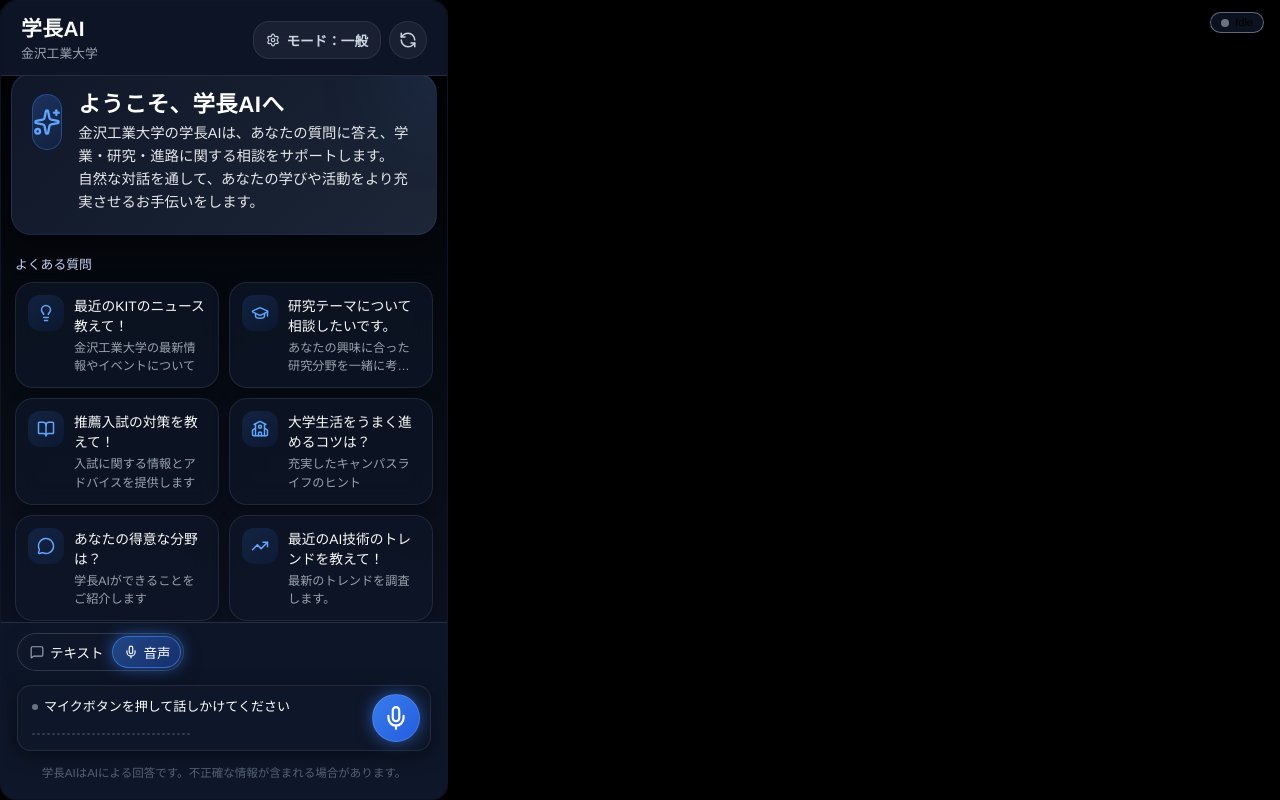
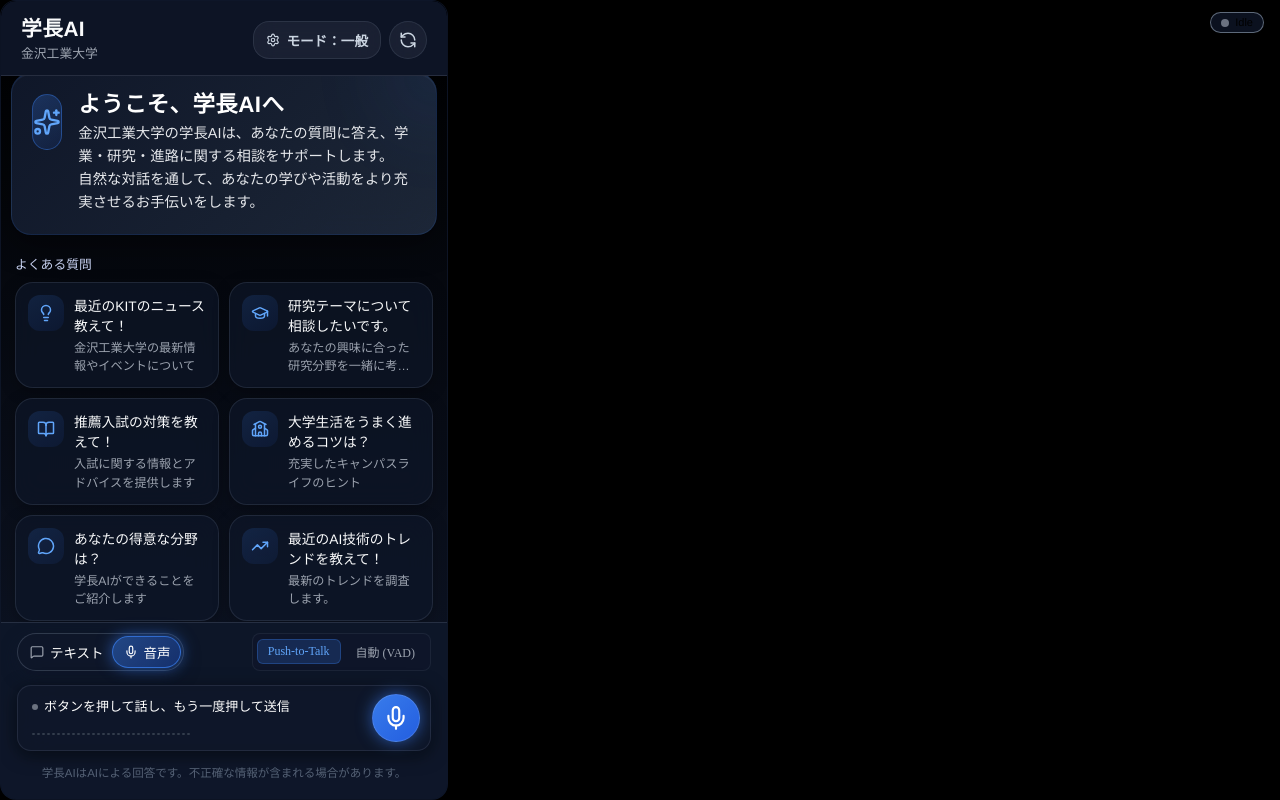
Before and after one commit to Yoshiki0418/gakucho-ai, a Next.js app in the folder frontend/: page / in a window 1280 px wide. Both pictures are taken after a click on the button "音声". Built offline with nearby package versions, Linux system fonts and the light colour scheme.

Commit message:
feat: Implement ChatPanel component with integrated text and voice input capabilities, including mode toggling for voice input.

```diff
--- a/frontend/components/organisms/ChatPanel/index.tsx
+++ b/frontend/components/organisms/ChatPanel/index.tsx
@@ -82,6 +82,7 @@
   const hasMessages = messages.length > 0
   const [internalMode, setInternalMode] = useState<InputMode>('text')
   const inputMode = inputModeProp ?? internalMode
+  const [voiceMode, setVoiceMode] = useState<'ptt' | 'vad'>('ptt')
 
   const handleModeChange = (mode: InputMode) => {
     if (!inputModeProp) {
@@ -261,7 +262,55 @@
       >
         {/* Footerの中身... */}
         <Flex $flex_direction="column" $width="100%" $gap="10px">
-          <ModeToggle mode={inputMode} onChange={handleModeChange} />
+          <div style={{ display: 'flex', justifyContent: 'space-between', alignItems: 'center' }}>
+            <ModeToggle mode={inputMode} onChange={handleModeChange} />
+            {inputMode === 'voice' && (
+              <div
+                style={{
+                  display: 'flex',
+                  alignItems: 'center',
+                  background: 'rgba(15,23,42,0.6)',
+                  borderRadius: 8,
+                  padding: 4,
+                  gap: 4,
+                  border: '1px solid rgba(148,163,184,0.1)',
+                }}
+              >
+                <button
+                  onClick={() => setVoiceMode('ptt')}
+                  style={{
+                    padding: '4px 10px',
+                    borderRadius: 6,
+                    fontSize: '0.75rem',
+                    fontWeight: 500,
+                    cursor: 'pointer',
+                    background: voiceMode === 'ptt' ? 'rgba(59,130,246,0.2)' : 'transparent',
+                    color: voiceMode === 'ptt' ? '#60A5FA' : '#9CA3AF',
+                    border: voiceMode === 'ptt' ? '1px solid rgba(59,130,246,0.3)' : '1px solid transparent',
+                    transition: 'all 0.2s ease',
+                  }}
+                >
+                  Push-to-Talk
+                </button>
+                <button
+                  onClick={() => setVoiceMode('vad')}
+                  style={{
+                    padding: '4px 10px',
+                    borderRadius: 6,
+                    fontSize: '0.75rem',
+                    fontWeight: 500,
+                    cursor: 'pointer',
+                    background: voiceMode === 'vad' ? 'rgba(59,130,246,0.2)' : 'transparent',
+                    color: voiceMode === 'vad' ? '#60A5FA' : '#9CA3AF',
+                    border: voiceMode === 'vad' ? '1px solid rgba(59,130,246,0.3)' : '1px solid transparent',
+                    transition: 'all 0.2s ease',
+                  }}
+                >
+                  自動 (VAD)
+                </button>
+              </div>
+            )}
+          </div>
           {inputMode === 'text' ? (
             <ChatInputArea
               value={inputValue}
@@ -277,6 +326,7 @@
               disabled={disabled}
               isAISpeaking={Boolean(speakingMessageId)}
               onInterrupt={onInterrupt}
+              voiceMode={voiceMode}
               onTranscript={(text) => {
                 onSend(text)
               }}
--- a/frontend/components/organisms/VoiceInputArea/index.tsx
+++ b/frontend/components/organisms/VoiceInputArea/index.tsx
@@ -9,6 +9,7 @@
   disabled?: boolean
   isAISpeaking?: boolean
   onInterrupt?: () => void
+  voiceMode?: 'ptt' | 'vad'
 }
 
 /**
@@ -49,6 +50,7 @@
   disabled = false,
   isAISpeaking = false,
   onInterrupt,
+  voiceMode = 'ptt',
 }) => {
   const [isListening, setIsListening] = useState(false)
   const [audioLevel, setAudioLevel] = useState(0)
@@ -59,11 +61,13 @@
   const analyserRef = useRef<AnalyserNode | null>(null)
   const animationFrameRef = useRef<number | null>(null)
   const skipAutoRestartRef = useRef(false)
+  const accumulatedTextRef = useRef('')
+  const currentTextRef = useRef('')
 
-  const propsRef = useRef({ onTranscript, isAISpeaking, onInterrupt })
+  const propsRef = useRef({ onTranscript, isAISpeaking, onInterrupt, voiceMode })
   useEffect(() => {
-    propsRef.current = { onTranscript, isAISpeaking, onInterrupt }
-  }, [onTranscript, isAISpeaking, onInterrupt])
+    propsRef.current = { onTranscript, isAISpeaking, onInterrupt, voiceMode }
+  }, [onTranscript, isAISpeaking, onInterrupt, voiceMode])
 
   // --- 音声認識の初期化 ---
   useEffect(() => {
@@ -96,9 +100,11 @@
         }
       }
 
+      const { onTranscript, isAISpeaking, onInterrupt, voiceMode: currentMode } = propsRef.current
+
+      if (currentMode === 'vad') {
         setPreviewText(interim || finalText)
 
-      const { onTranscript, isAISpeaking, onInterrupt } = propsRef.current
         if ((interim || finalText) && isAISpeaking && onInterrupt) {
           onInterrupt()
         }
@@ -107,6 +113,19 @@
           skipAutoRestartRef.current = true
           onTranscript(finalText)
           setPreviewText('')
+        }
+      } else {
+        // PTT (manual send) mode
+        if (finalText) {
+          accumulatedTextRef.current += finalText
+        }
+        const fullText = accumulatedTextRef.current + interim
+        setPreviewText(fullText)
+        currentTextRef.current = fullText
+
+        if ((interim || finalText) && isAISpeaking && onInterrupt) {
+          onInterrupt()
+        }
       }
     }
 
@@ -185,8 +204,17 @@
 
   const toggleListening = () => {
     if (isListening) {
+      if (voiceMode === 'ptt' && currentTextRef.current.trim()) {
+        propsRef.current.onTranscript(currentTextRef.current.trim())
+      }
       stopListening()
+      accumulatedTextRef.current = ''
+      currentTextRef.current = ''
+      setPreviewText('')
     } else {
+      accumulatedTextRef.current = ''
+      currentTextRef.current = ''
+      setPreviewText('')
       if (propsRef.current.isAISpeaking && propsRef.current.onInterrupt) {
         propsRef.current.onInterrupt()
       }
@@ -227,6 +255,7 @@
 
   return (
     <div style={{ width: '100%', padding: '4px 0' }}>
+
       <div
         style={{
           display: 'flex',
@@ -287,7 +316,9 @@
                     backgroundColor: '#EF4444',
                   }}
                 />
-                <span style={{ color: '#FFFFFF' }}>録音中...</span>
+                <span style={{ color: '#FFFFFF' }}>
+                  {voiceMode === 'ptt' ? '録音中... (終了して送信)' : '録音中...'}
+                </span>
               </>
             ) : (
               <>
@@ -300,7 +331,7 @@
                   }}
                 />
                 <span style={{ color: '#FFFFFF' }}>
-                  マイクボタンを押して話しかけてください
+                  {voiceMode === 'ptt' ? 'ボタンを押して話し、もう一度押して送信' : 'マイクボタンを押して話し始めてください'}
                 </span>
               </>
             )}
```
Lines whose indentation alone changed are shown as unchanged.
